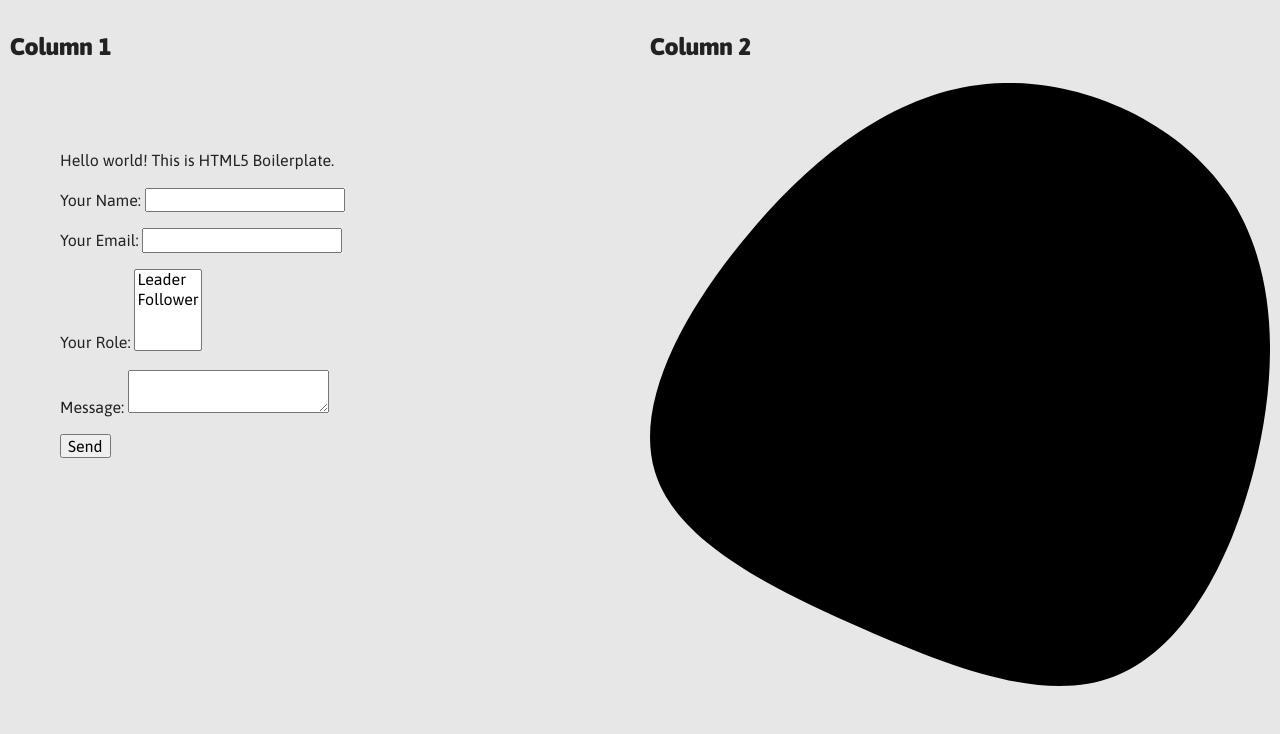
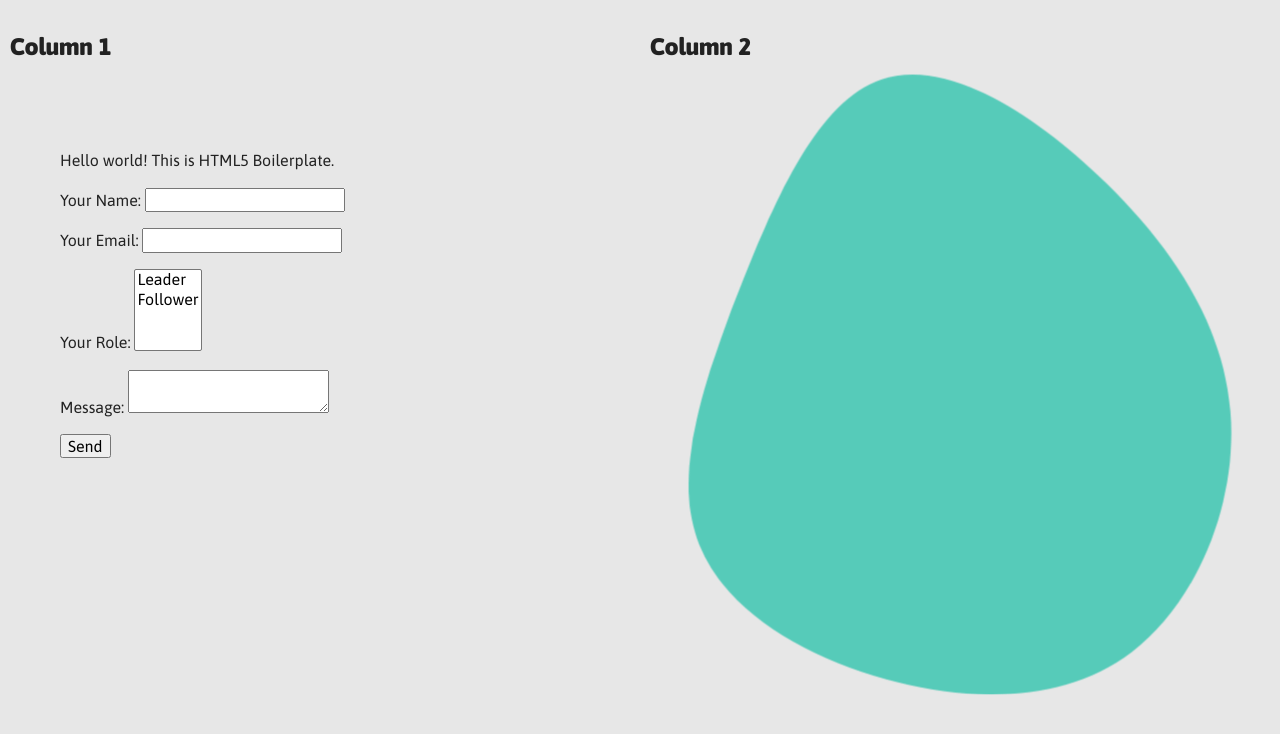
Before and after one commit to ChayKelly/website, a website: page index.html in a window 1280 px wide. Drawn offline with Linux system fonts and the light colour scheme.

Commit message:
Include CSS

```diff
--- a/index.html
+++ b/index.html
@@ -35,6 +35,7 @@
     <script>performance.mark('parsing:css:start');</script>
     <link rel="stylesheet" href="css/normalize.css?ver=6">
     <link rel="stylesheet" href="css/main.css?ver=6">
+    <link rel="stylesheet" href="css/blobz.min.css?ver=6">
     <script>performance.mark('parsing:css:end');</script>
 
     <!-- Javascript -->
```
